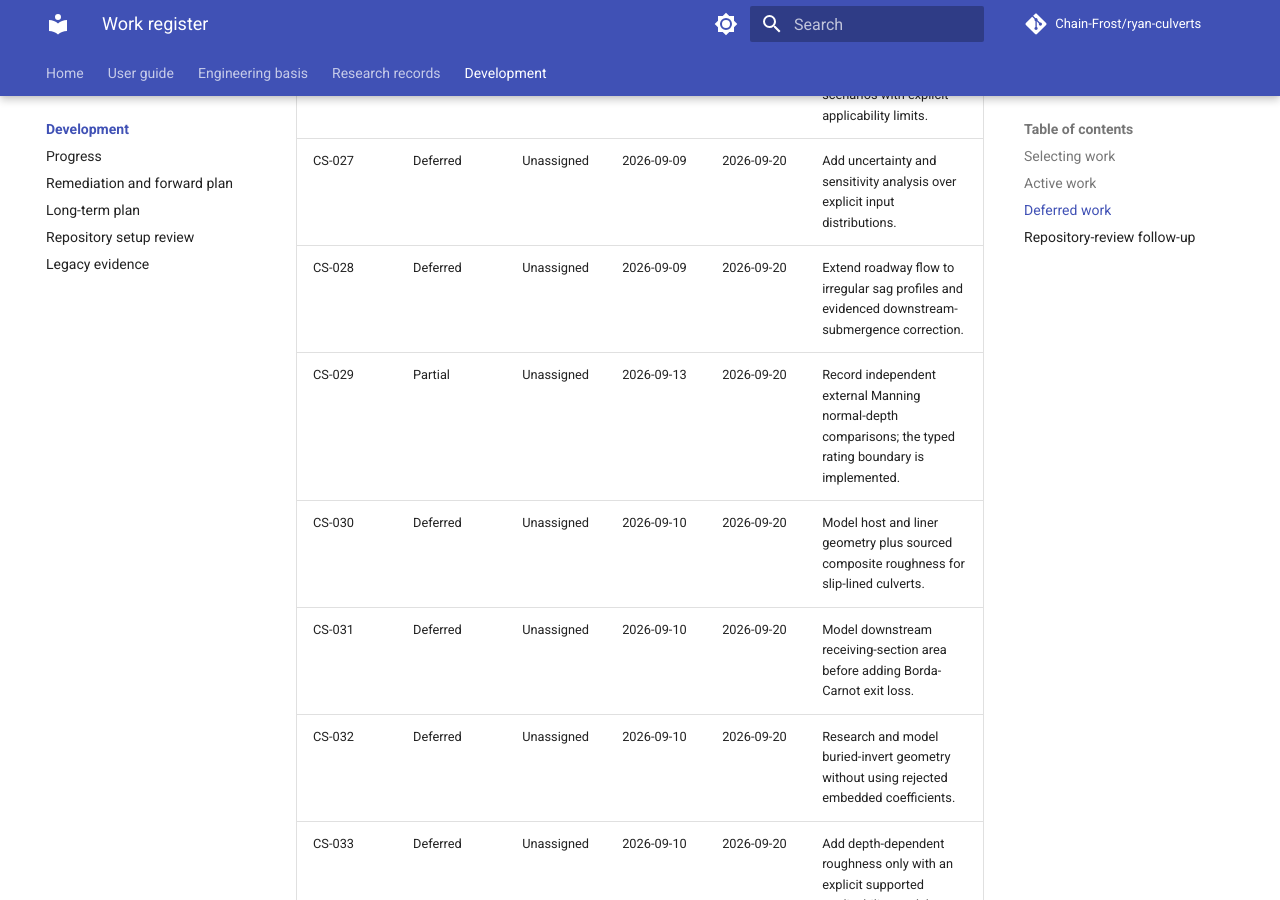
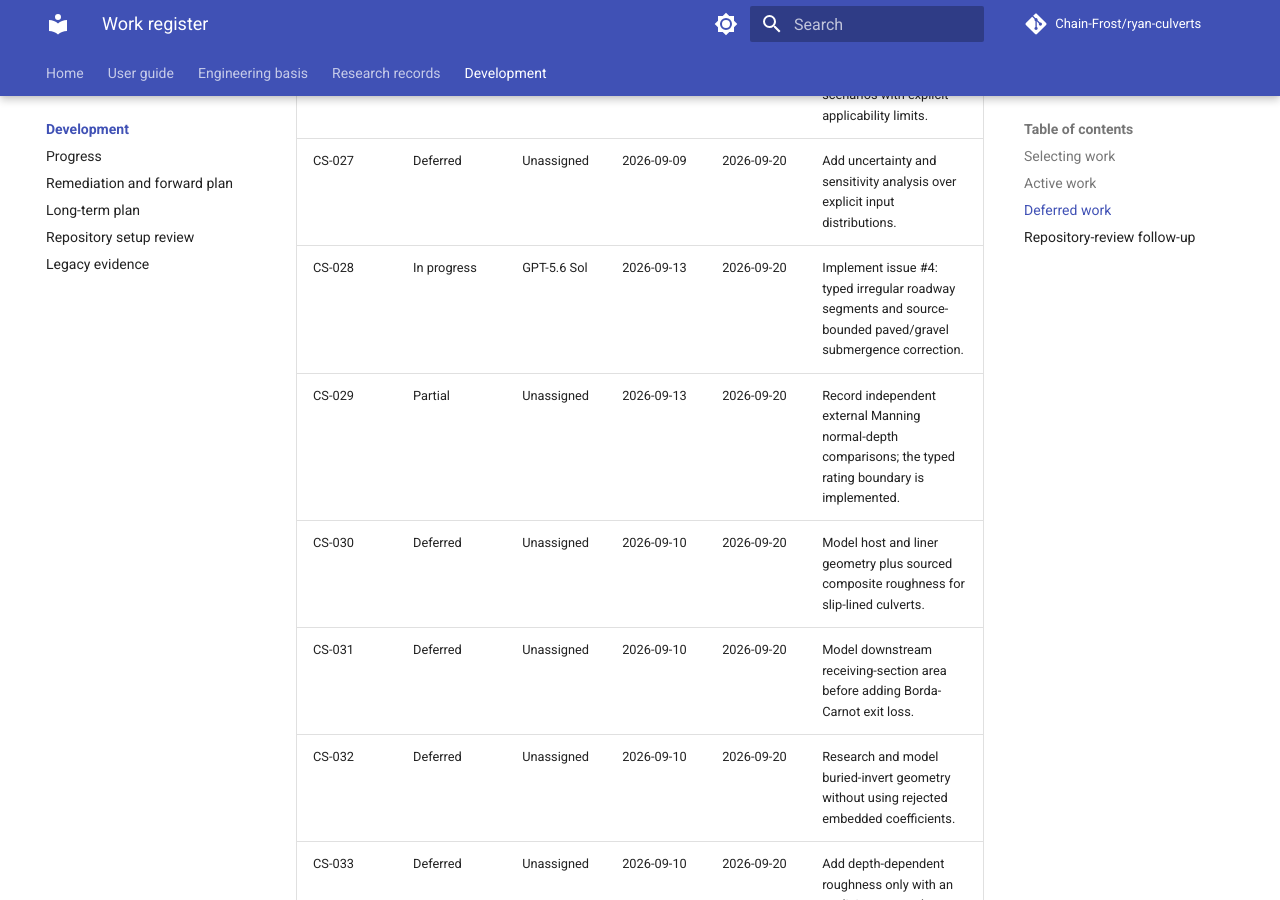
Before and after one commit to Chain-Frost/ryan-culverts, an MkDocs documentation site: the page built from docs/work/README.md, in a window 1280 px wide and 900 px high, scrolled down 4590 px. Built offline with MkDocs 1.6.1 and Material for MkDocs 9.7.7, drawn with Linux system fonts in a browser that asks for light colours; comment, search, counter and statistics services are not loaded.

Commit message:
Claim CS-028 advanced roadway overtopping

```diff
--- a/docs/work/README.md
+++ b/docs/work/README.md
@@ -84,7 +84,7 @@ or create a release artifact merely to complete an earlier task.
 | CS-025 | Deferred | Unassigned | 2026-09-09 | 2026-09-20 | Prioritise and add supported shapes and materials independently of design automation. |
 | CS-026 | Deferred | Unassigned | 2026-09-09 | 2026-09-20 | Research and model debris and blockage scenarios with explicit applicability limits. |
 | CS-027 | Deferred | Unassigned | 2026-09-09 | 2026-09-20 | Add uncertainty and sensitivity analysis over explicit input distributions. |
-| CS-028 | Deferred | Unassigned | 2026-09-09 | 2026-09-20 | Extend roadway flow to irregular sag profiles and evidenced downstream-submergence correction. |
+| CS-028 | In progress | GPT-5.6 Sol | 2026-09-13 | 2026-09-20 | Implement issue #4: typed irregular roadway segments and source-bounded paved/gravel submergence correction. |
 | CS-029 | Partial | Unassigned | 2026-09-13 | 2026-09-20 | Record independent external Manning normal-depth comparisons; the typed rating boundary is implemented. |
 | CS-030 | Deferred | Unassigned | 2026-09-10 | 2026-09-20 | Model host and liner geometry plus sourced composite roughness for slip-lined culverts. |
 | CS-031 | Deferred | Unassigned | 2026-09-10 | 2026-09-20 | Model downstream receiving-section area before adding Borda-Carnot exit loss. |
```
